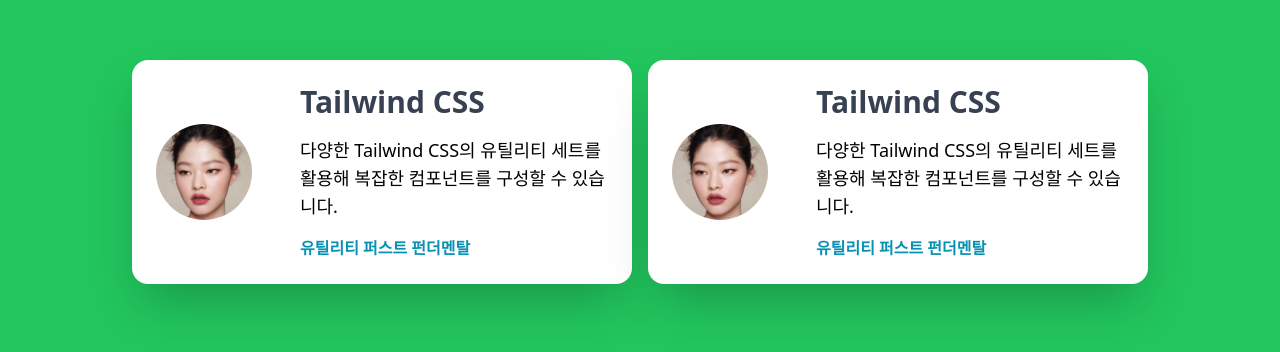
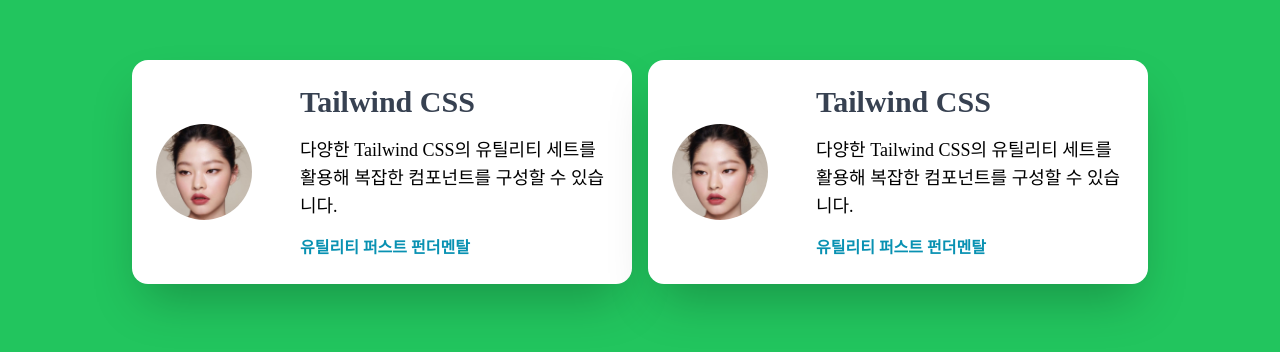
Before and after one commit to wnsrl7250/learn-tailwind, a website: page src/views/05-apply.html in a window 1280 px wide. Shown: the part 228-580 px from the top of the page. Drawn offline with Linux system fonts and the light colour scheme.

Commit message:
font-family 확장, 스타일 분리

```diff
--- /dev/null
+++ b/src/styles/fonts.css
@@ -0,0 +1,61 @@
+@layer base {
+  /* SUIT Variable */
+  @font-face {
+    font-family: "SUIT Variable";
+    font-weight: 100 900;
+    src: url("/src/assets/font/suit/SUIT-Variable.woff2")
+      format("woff2-variations");
+  }
+  /* Pretendard Font */
+  @font-face {
+    font-family: "Pretendard Variable";
+    font-weight: 45 920;
+    font-style: normal;
+    font-display: swap;
+    src: url("/src/assets/font/pretendard/woff2/PretendardVariable.woff2")
+      format("woff2-variations");
+  }
+  /* Noto Serif Font */
+  @font-face {
+    font-family: "Noto Serif KR";
+    font-style: normal;
+    font-weight: 100;
+    src: local("Noto Serif CJK KR"), local("Source Han Serif K"),
+      local("Source Han Serif"), local("Noto Serif CJK"), local("Noto Serif"),
+      url(/src/assets/font/notoserif/web/NotoSerifCJKkr-ExtraLight-subset.woff)
+        format("woff"),
+      url(/src/assets/font/notoserif/web/NotoSerifCJKkr-ExtraLight-subset.woff2)
+        format("woff2"),
+      url(/src/assets/font/notoserif/web/NotoSerifCJKkr-ExtraLight-subset.otf)
+        format("otf");
+  }
+  @font-face {
+    font-family: "Noto Serif KR";
+    font-style: normal;
+    font-weight: 300;
+    src: local("Noto Serif CJK KR"), local("Source Han Serif K"),
+      local("Source Han Serif"), local("Noto Serif CJK"), local("Noto Serif"),
+      url(/src/assets/font/notoserif/web/NotoSerifCJKkr-Regular-subset.woff)
+        format("woff"),
+      url(/src/assets/font/notoserif/web/NotoSerifCJKkr-Regular-subset.woff2)
+        format("woff2"),
+      url(/src/assets/font/notoserif/web/NotoSerifCJKkr-Regular-subset.otf)
+        format("otf"),
+      url(/src/assets/font/notoserif/web/NotoSerifCJKkr-Regular-subset.ttf)
+        format("truetype"),
+      /* Safari, Android, iOS */;
+  }
+  @font-face {
+    font-family: "Noto Serif KR";
+    font-style: normal;
+    font-weight: 600;
+    src: local("Noto Serif CJK KR"), local("Source Han Serif K"),
+      local("Source Han Serif"), local("Noto Serif CJK"), local("Noto Serif"),
+      url(/src/assets/font/notoserif/web/NotoSerifCJKkr-Bold-subset.woff)
+        format("woff"),
+      url(/src/assets/font/notoserif/web/NotoSerifCJKkr-Bold-subset.woff2)
+        format("woff2"),
+      url(/src/assets/font/notoserif/web/NotoSerifCJKkr-Bold-subset.otf)
+        format("otf");
+  }
+}
--- a/src/views/05-apply.html
+++ b/src/views/05-apply.html
@@ -7,7 +7,9 @@
     <link rel="icon" href="/src/assets/favicon/tailwind.svg" />
     <link rel="stylesheet" href="/src/styles/main.css" />
   </head>
-  <body class="bg-green-500 flex justify-center items-center h-screen gap-4">
+  <body
+    class="bg-green-500 flex justify-center items-center h-screen gap-4 font-suit"
+  >
     <figure class="avatar-card">
       <img
         class="avatar-card__image"
--- a/tailwind.config.js
+++ b/tailwind.config.js
@@ -5,6 +5,8 @@
     extend: {
       fontFamily: {
         suit: ['"SUIT Variable", "sans-serif"'],
+        pretendard: ["Pretendard Variable", "Pretendard", "sans-serif"],
+        "noto-serif": ["Noto Serif KR", "serif"],
       },
     },
   },
```
Also changed, not shown: index.html (+1 -1 lines), src/views/01-utility-first.html (+3 -1 lines), src/views/02-responsive.html (+1 -1 lines), src/views/03-state.html (+1 -1 lines), src/views/04-arbitrary.html (+1 -1 lines), src/views/06-layer.html (+3 -1 lines), src/views/07-built-in.html (+1 -1 lines), src/views/08-theme-config.html (+3 -1 lines), src/styles/main.css.
